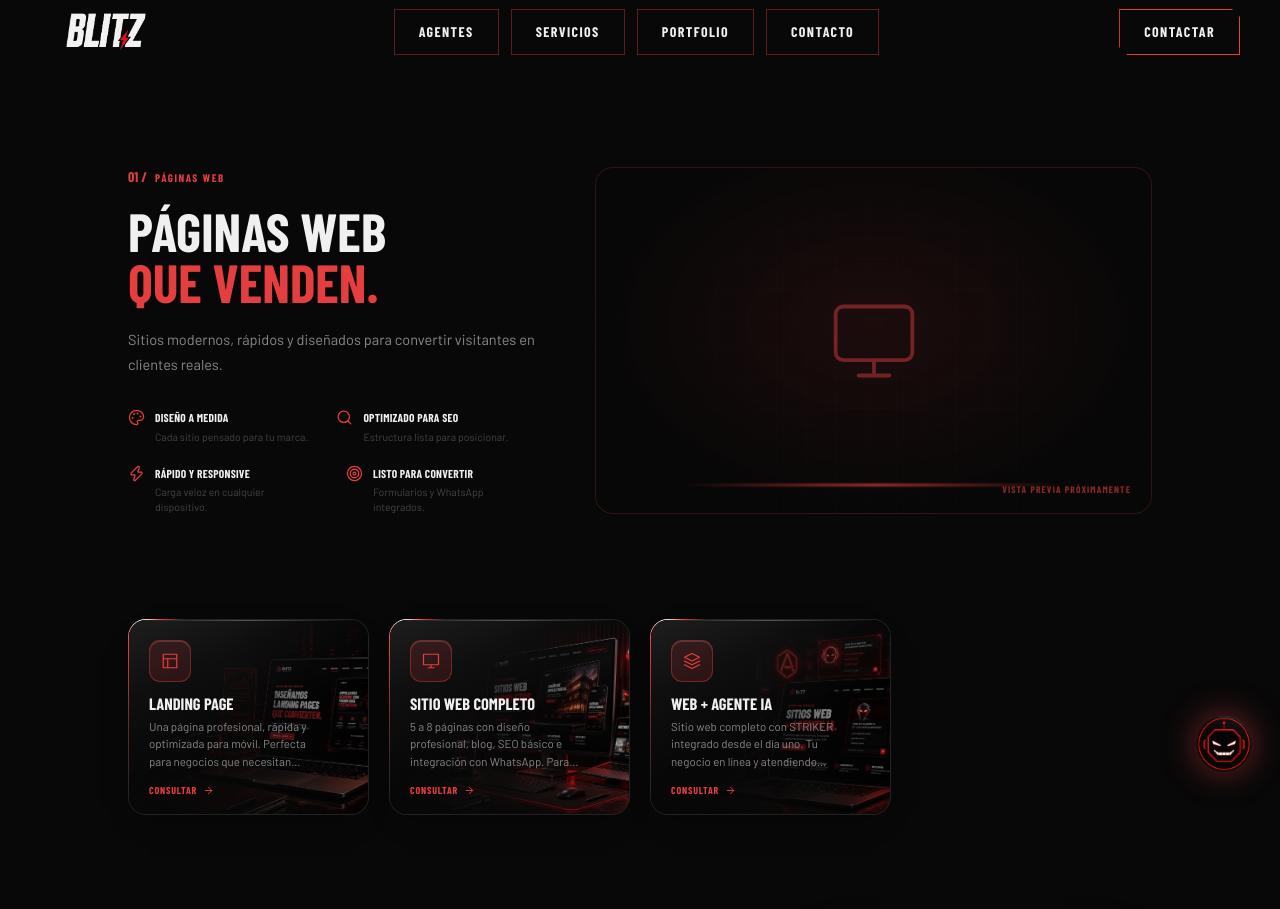
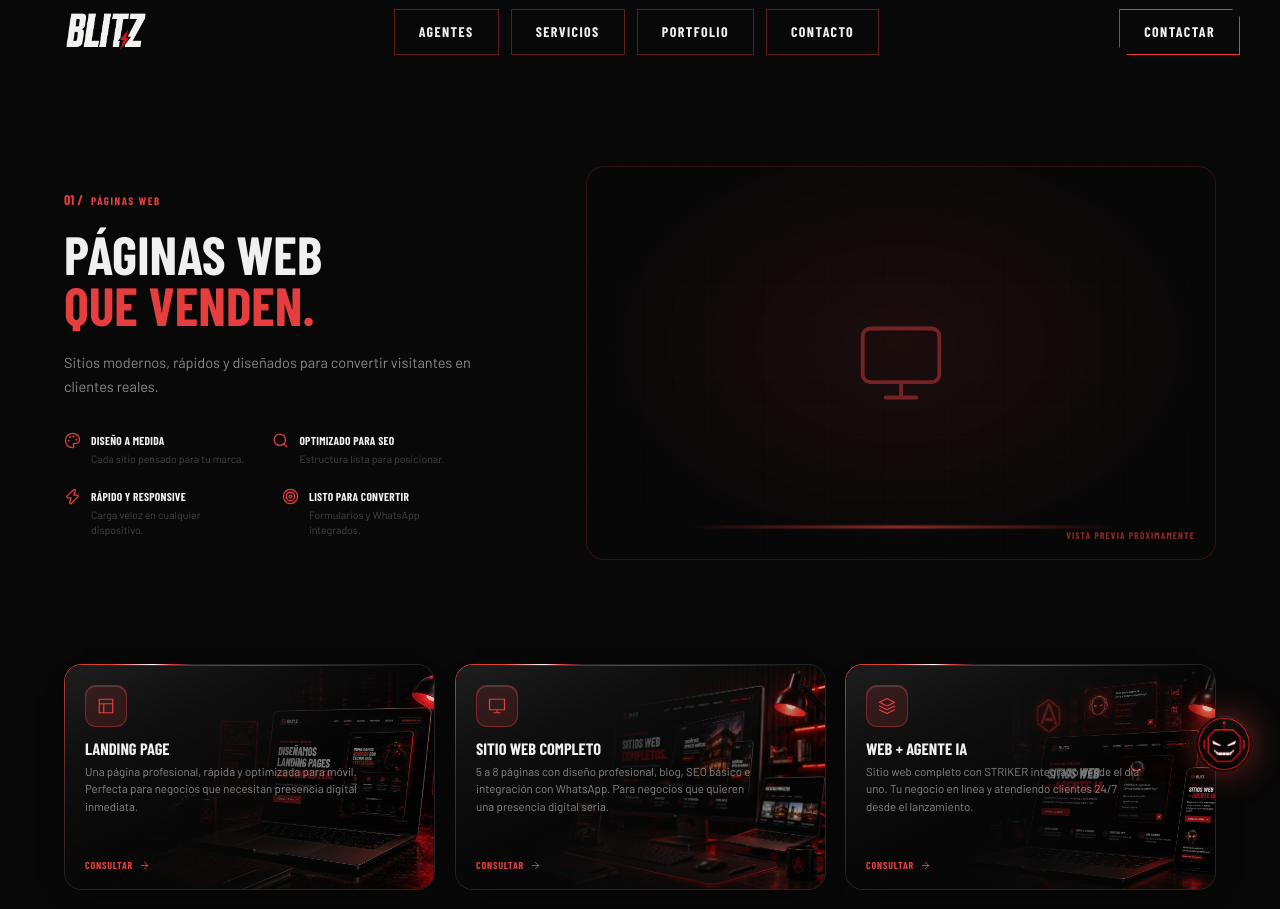
Before and after one commit to dacabrero11/blitz, a Next.js app: page /servicios/categoria/paginas-web in a window 1280 px wide. Shown: the top 909 px of the page. Built offline with nearby package versions, Linux system fonts and the light colour scheme; a web font is replaced by a local one.

Commit message:
Cards de servicios mas grandes y mas rectangulares: grilla que llena la fila segun cantidad de items (tope 4 col), sin padding horizontal duplicado, y alto ajustado por numero de columnas

```diff
--- a/app/globals.css
+++ b/app/globals.css
@@ -181,3 +181,15 @@ body {
 
 /* ─── SELECTION ── */
 ::selection { background: var(--red); color: white; }
+
+/* ─── GRILLA DE SERVICIOS ───
+   Llena la fila segun la cantidad de items, con tope de 4 columnas. */
+.svc-grid { display: grid; gap: 20px; grid-template-columns: 1fr; }
+@media (min-width: 640px)  { .svc-grid { grid-template-columns: repeat(2, minmax(0, 1fr)); } }
+@media (min-width: 1100px) {
+  .svc-grid[data-cols="3"],
+  .svc-grid[data-cols="4"] { grid-template-columns: repeat(3, minmax(0, 1fr)); }
+}
+@media (min-width: 1500px) {
+  .svc-grid[data-cols="4"] { grid-template-columns: repeat(4, minmax(0, 1fr)); }
+}
--- a/components/sections/CategoriaSection.tsx
+++ b/components/sections/CategoriaSection.tsx
@@ -104,11 +104,13 @@ function Badge({ icon, label, acento }: { icon: string; label: string; acento: s
 export function CategoriaSection({ cat, index }: { cat: Categoria; index: number }) {
   const l = cat.landing
   if (!l) return null
+  const cols = Math.min(cat.items.length, 4)
+  const cardMinHeight = cols === 3 ? 226 : 200
 
   return (
     <section className="section-padding" style={{ borderBottom: '1px solid var(--border-2)' }}>
       <BeamSync />
-      <div className="w-full mx-auto" style={{ maxWidth: 1560, paddingLeft: 'var(--section-px)', paddingRight: 'var(--section-px)' }}>
+      <div className="w-full mx-auto" style={{ maxWidth: 1700 }}>
         {/* ─── HERO ─── */}
         <div className="grid grid-cols-1 lg:grid-cols-[minmax(0,0.85fr)_minmax(0,1.15fr)] gap-10 lg:gap-14 items-center" style={{ marginBottom: 104 }}>
           <div>
@@ -194,7 +196,7 @@ export function CategoriaSection({ cat, index }: { cat: Categoria; index: number
         </div>
 
         {/* ─── CARDS: 4 per row ─── */}
-        <div className="grid grid-cols-1 sm:grid-cols-2 lg:grid-cols-4 gap-5" style={{ marginBottom: 96 }}>
+        <div className="svc-grid" data-cols={Math.min(cat.items.length, 4)} style={{ marginBottom: 96 }}>
           {cat.items.map((item) => (
             <TiltCard
               key={item.slug}
@@ -205,7 +207,7 @@ export function CategoriaSection({ cat, index }: { cat: Categoria; index: number
                 borderRadius: 18,
                 padding: 1,
                 background: 'rgba(255,255,255,0.11)',
-                minHeight: 196,
+                minHeight: cardMinHeight,
               }}
             >
               {/* Light beam travelling around the border — all cards share one synced loop */}
```
